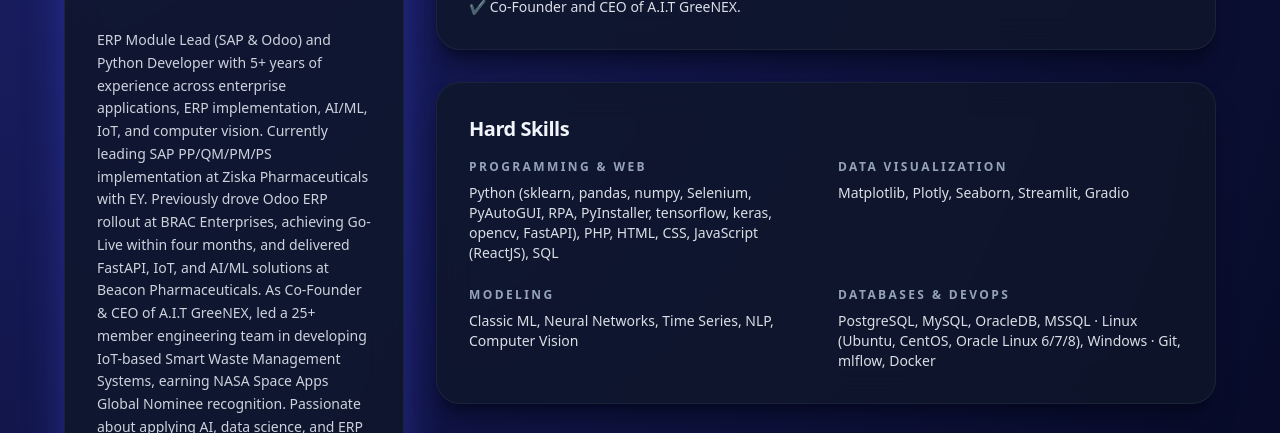
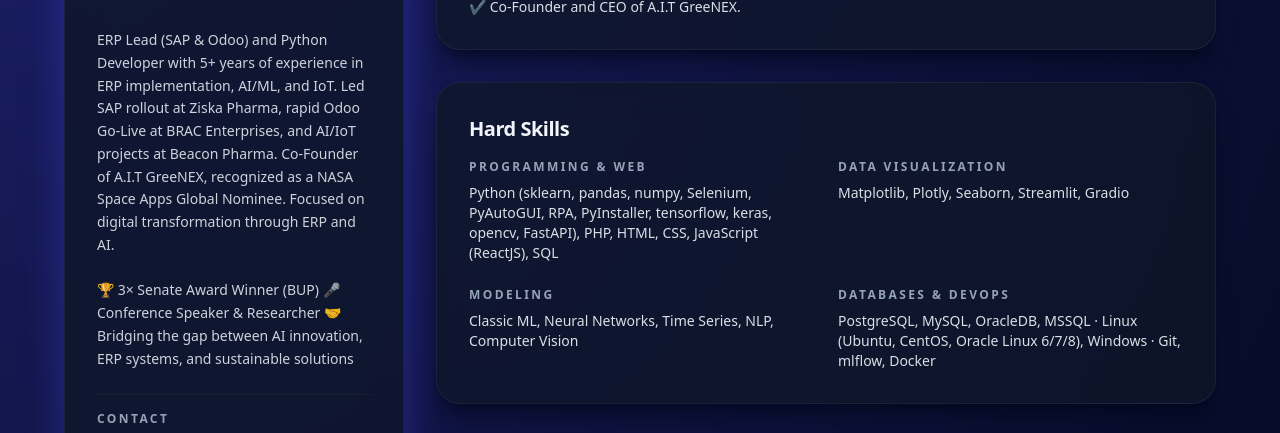
Before and after one commit to abirmunna/abirmunna_resume, a plain HTML site: page index.html in a window 1280 px wide. Shown: the part 232-665 px from the top of the page. Drawn offline with nearby package versions, Linux system fonts and the light colour scheme.

Commit message:
Update index.html

```diff
--- a/index.html
+++ b/index.html
@@ -84,8 +84,7 @@
         <!-- Summary -->
         <section class="mt-2 text-sm leading-relaxed text-slate-200/90">
           <p>
-ERP Module Lead (SAP & Odoo) and Python Developer with 5+ years of experience across enterprise applications, ERP implementation, AI/ML, IoT, and computer vision. Currently leading SAP PP/QM/PM/PS implementation at Ziska Pharmaceuticals with EY. Previously drove Odoo ERP rollout at BRAC Enterprises, achieving Go-Live within four months, and delivered FastAPI, IoT, and AI/ML solutions at Beacon Pharmaceuticals. As Co-Founder & CEO of A.I.T GreeNEX, led a 25+ member engineering team in developing IoT-based Smart Waste Management Systems, earning NASA Space Apps Global Nominee recognition. Passionate about applying AI, data science, and ERP technologies to enable digital transformation in Bangladesh.
-            </p>
+ERP Lead (SAP & Odoo) and Python Developer with 5+ years of experience in ERP implementation, AI/ML, and IoT. Led SAP rollout at Ziska Pharma, rapid Odoo Go-Live at BRAC Enterprises, and AI/IoT projects at Beacon Pharma. Co-Founder of A.I.T GreeNEX, recognized as a NASA Space Apps Global Nominee. Focused on digital transformation through ERP and AI.            </p>
             <br>
             <p>
             🏆 3× Senate Award Winner (BUP)
```
